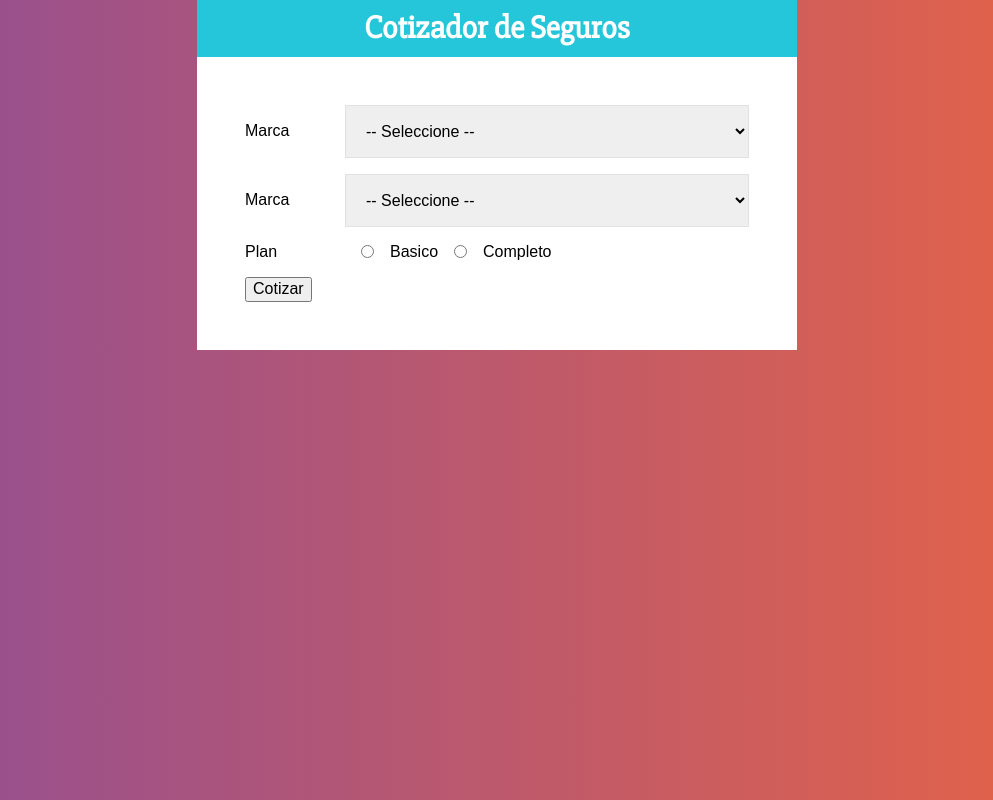
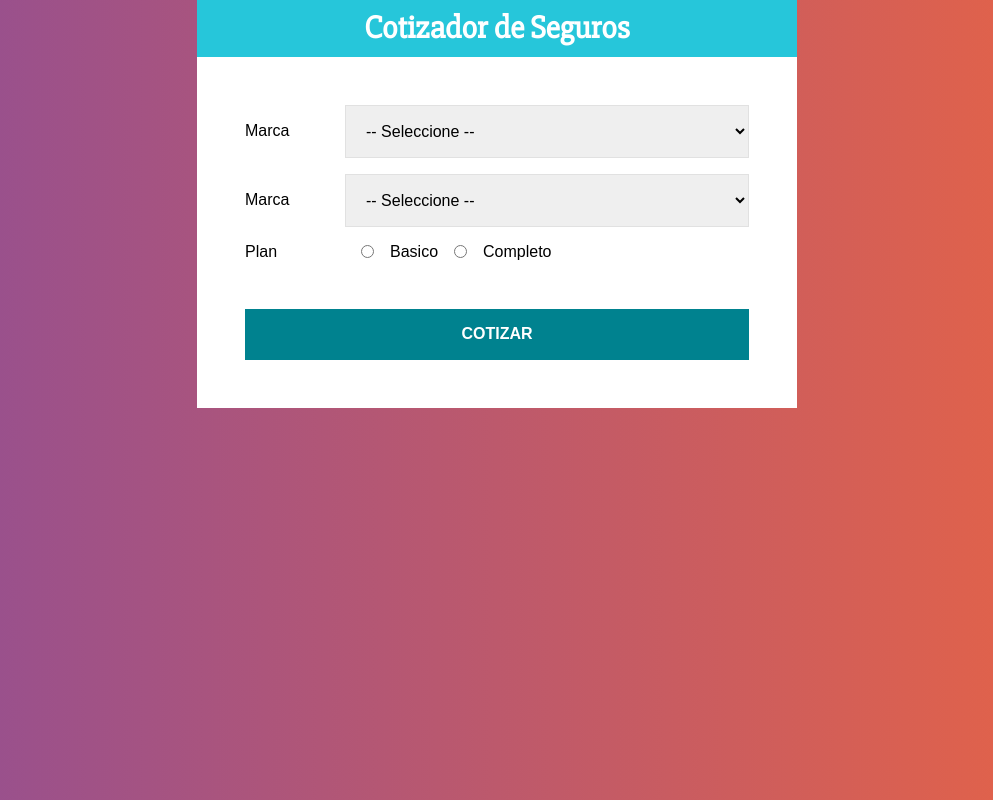
Before and after one commit to esdrasclth/cotizadorSegurosReact, a React (Create React App) app: page / in a window 1280 px wide. Shown: the whole page, without its empty margins (143-1136 px from the left). Built offline with nearby package versions, Linux system fonts and the light colour scheme.

Commit message:
Finalizando los styled components del formulario

```diff
--- a/src/components/Formulario.js
+++ b/src/components/Formulario.js
@@ -37,7 +37,7 @@
                 <InputRadio type="radio" name="plan" value="completo" /> Completo
             </Campo>
 
-            <button>Cotizar</button>
+            <Boton>Cotizar</Boton>
         </form>
     );
 }
@@ -64,4 +64,22 @@
     margin: 0 1rem;
 `;
 
+const Boton = styled.button`
+    background-color: #00828f;
+    font-size: 16px;
+    width: 100%;
+    padding: 1rem;
+    color: #ffffff;
+    text-transform: uppercase;
+    font-weight: bold;
+    border: none;
+    transition: background-color .3s ease;
+    margin-top: 2rem;
+
+    &:hover {
+        background-color: #26c6da;
+        cursor: pointer;
+    }
+`;
+
 export default Formulario;
```
